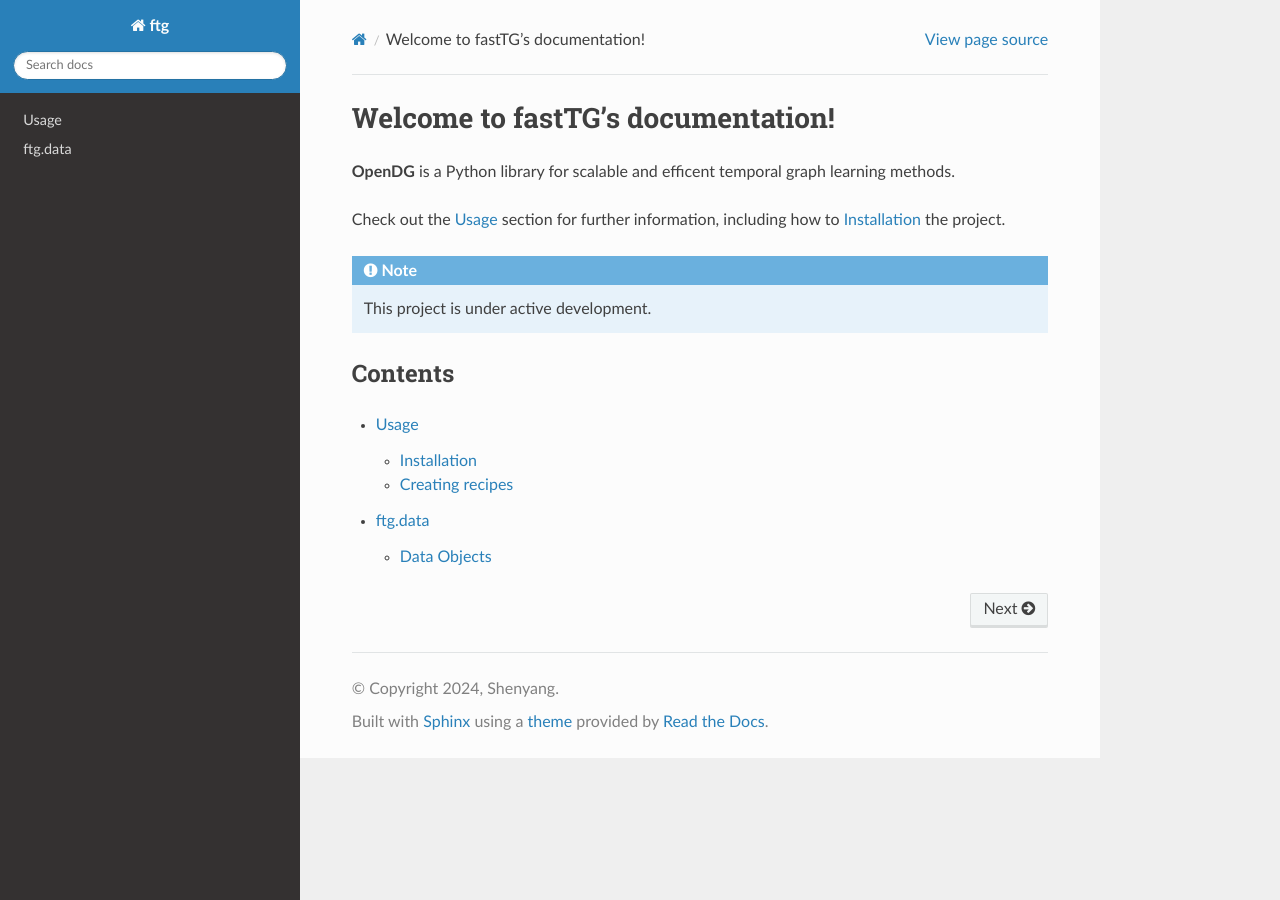
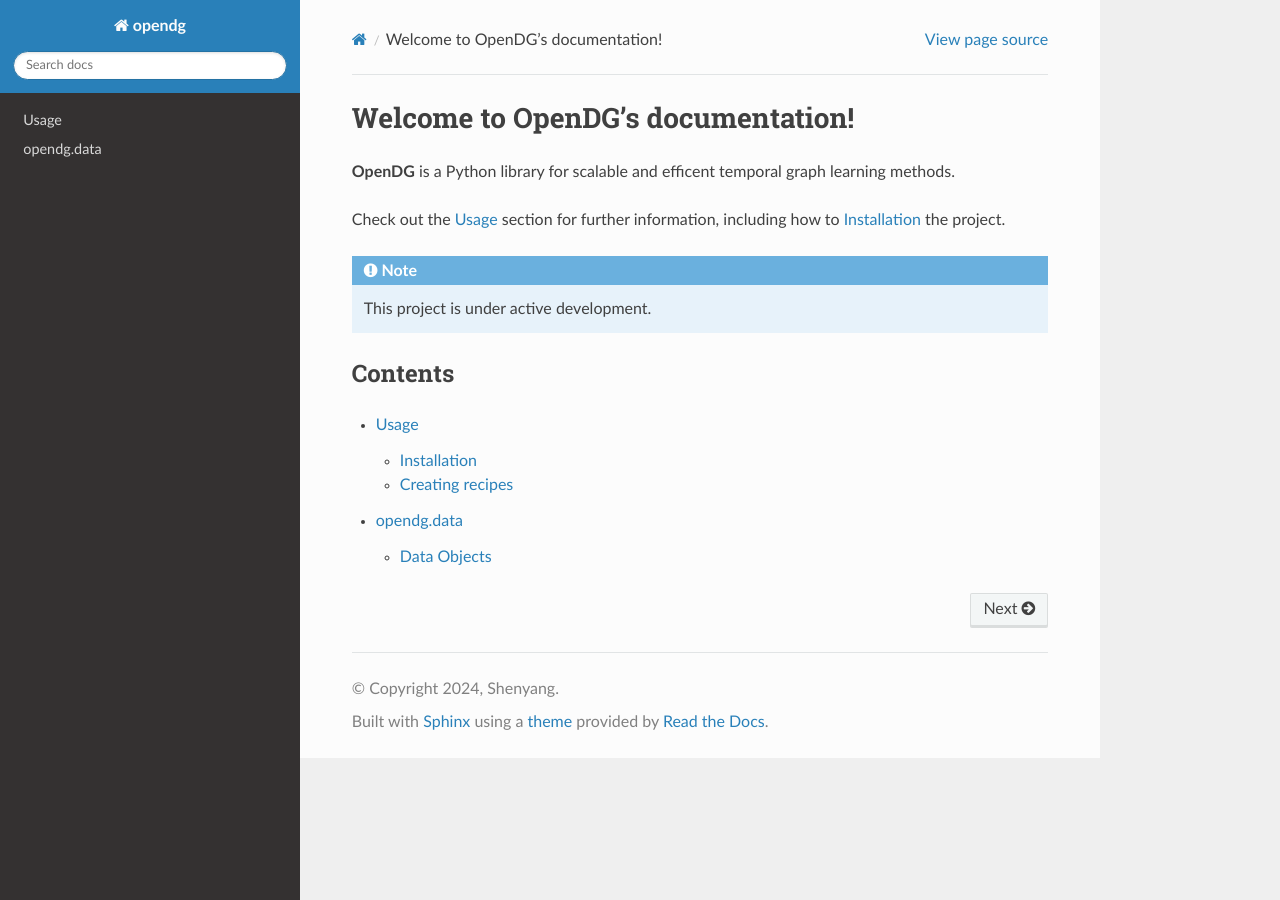
Before and after one commit to tgm-team/tgm, a Sphinx documentation site: the page built from docs/source/index.rst, in a window 1280 px wide. Built offline with Sphinx 7.4.7 and the Read the Docs theme 3.1.0, drawn with Linux system fonts in a browser that asks for light colours.

Commit message:
Switch from fastTG to OpenDG in docs

```diff
--- a/docs/source/conf.py
+++ b/docs/source/conf.py
@@ -2,7 +2,7 @@
 
 # -- Project information
 
-project = 'ftg'
+project = 'opendg'
 copyright = '2024, Shenyang'
 author = 'Shenyang Huang'
 
--- a/docs/source/data.rst
+++ b/docs/source/data.rst
@@ -1,4 +1,4 @@
-ftg.data
+opendg.data
 ====================
 
 .. contents:: Contents
--- a/docs/source/index.rst
+++ b/docs/source/index.rst
@@ -1,4 +1,4 @@
-Welcome to fastTG's documentation!
+Welcome to OpenDG's documentation!
 ===================================
 
 **OpenDG** is a Python library for scalable and efficent temporal graph learning methods.
--- a/docs/source/usage.rst
+++ b/docs/source/usage.rst
@@ -6,7 +6,7 @@ Usage
 Installation
 ------------
 
-To use fastTG, first install it using pip:
+To use OpenDG, first install it using pip:
 
 .. code-block:: console
 
```
